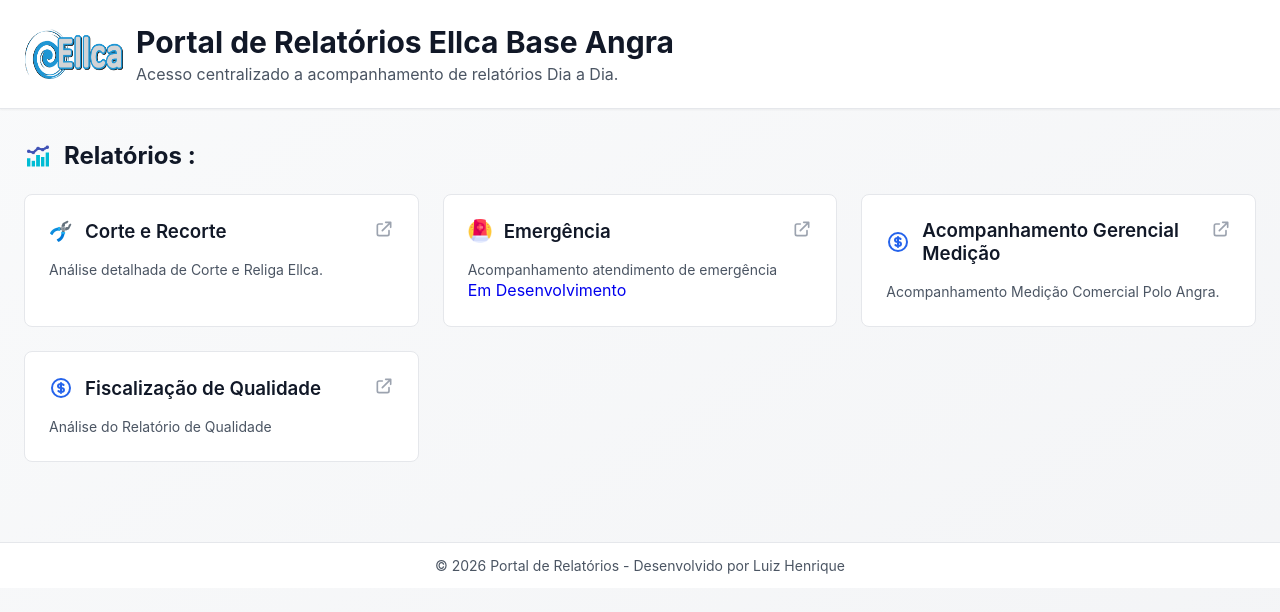
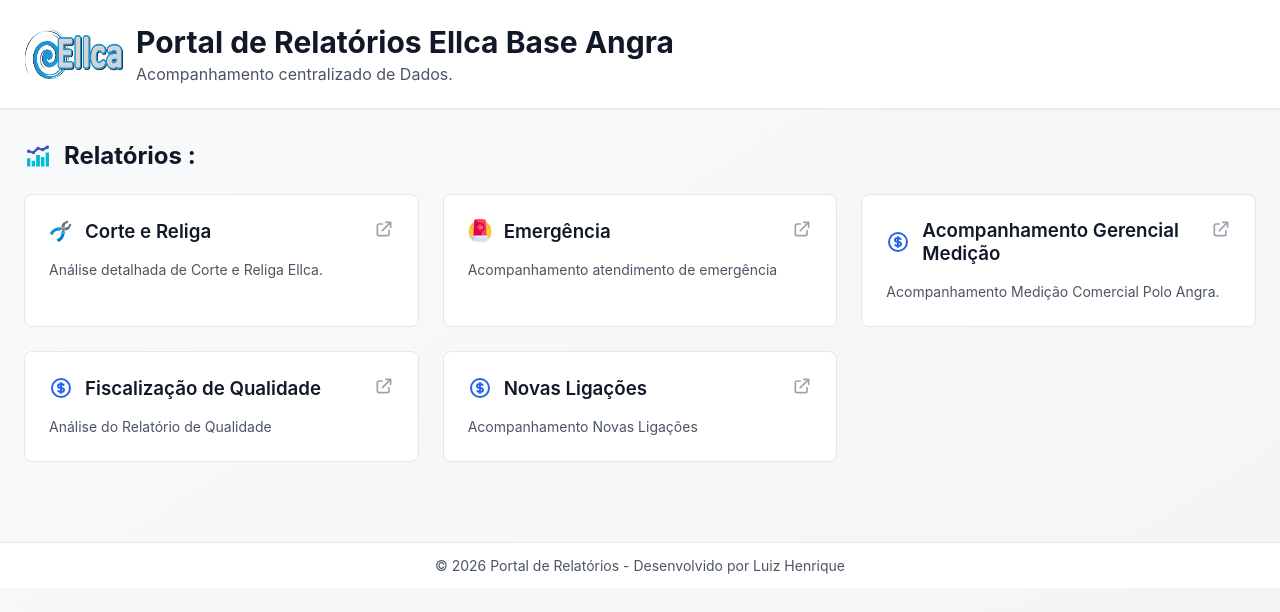
Before and after one commit to luizhenranalist/acompanhamento, a plain HTML site: page index.html in a window 1280 px wide. Drawn offline with Linux system fonts and the light colour scheme.

```diff
--- a/index.html
+++ b/index.html
@@ -14,7 +14,7 @@
                 <img src="loog.png" alt="" class="header-icon">
                 <div>
                     <h1 class="header-title">Portal de Relatórios Ellca Base Angra</h1>
-                    <p class="header-subtitle">Acesso centralizado a acompanhamento de relatórios Dia a Dia.</p>
+                    <p class="header-subtitle">Acompanhamento centralizado de Dados.</p>
                 </div>
             </div>
         </div>
@@ -36,7 +36,7 @@
                     <div class="card-header">
                         <div class="card-title-section">
                             <img class="card-icon" src="alicate.png" alt="">
-                            <h3 class="card-title">Corte e Recorte</h3>
+                            <h3 class="card-title">Corte e Religa</h3>
                         </div>
                         <svg class="external-link-icon" fill="none" stroke="currentColor" viewBox="0 0 24 24">
                             <path stroke-linecap="round" stroke-linejoin="round" stroke-width="2" d="M10 6H6a2 2 0 00-2 2v10a2 2 0 002 2h10a2 2 0 002-2v-4M14 4h6m0 0v6m0-6L10 14"></path>
@@ -57,7 +57,6 @@
                         </svg>
                     </div>
                     <p class="card-description">Acompanhamento atendimento de emergência</p>
-                    <p>Em Desenvolvimento</p>
                 </a>
 
                 <!-- Card 3 -->
@@ -92,6 +91,22 @@
                     <p class="card-description">Análise do Relatório de Qualidade</p>
                 </a>
 
+                <!-- Card 5 -->
+                <a href="https://app.powerbi.com/view?r=eyJrIjoiOTJiNTczNjQtNDk0ZC00MmIzLWE4ODctZjBlOTk4ZGM1ZWJiIiwidCI6IjI3NGRkMzEwLWE5MzMtNDJjMS05OWU4LTk2NjViZGRmNmRiNyJ9" target="_blank" class="report-card">
+                    <div class="card-header">
+                        <div class="card-title-section">
+                            <svg class="card-icon" fill="none" stroke="currentColor" viewBox="0 0 24 24">
+                                <path stroke-linecap="round" stroke-linejoin="round" stroke-width="2" d="M12 8c-1.657 0-3 .895-3 2s1.343 2 3 2 3 .895 3 2-1.343 2-3 2m0-8c1.11 0 2.08.402 2.599 1M12 8V7m0 1v8m0 0v1m0-1c-1.11 0-2.08-.402-2.599-1M21 12a9 9 0 11-18 0 9 9 0 0118 0z"></path>
+                            </svg>
+                            <h3 class="card-title">Novas Ligações</h3>
+                        </div>
+                        <svg class="external-link-icon" fill="none" stroke="currentColor" viewBox="0 0 24 24">
+                            <path stroke-linecap="round" stroke-linejoin="round" stroke-width="2" d="M10 6H6a2 2 0 00-2 2v10a2 2 0 002 2h10a2 2 0 002-2v-4M14 4h6m0 0v6m0-6L10 14"></path>
+                        </svg>
+                    </div>
+                    <p class="card-description">Acompanhamento Novas Ligações</p>
+                </a>
+
             </div>
         </section>
 
@@ -101,7 +116,7 @@
     <!-- Footer -->
     <footer class="footer">
         <div class="footer-container">
-            <p>© 2026 Portal de Relatórios - Desenvolvido por Luiz Henrique </p>
+            <p>© 2026 Portal de Relatórios - Desenvolvido por Luiz Henrique</p>
         </div>
     </footer>
 
```
